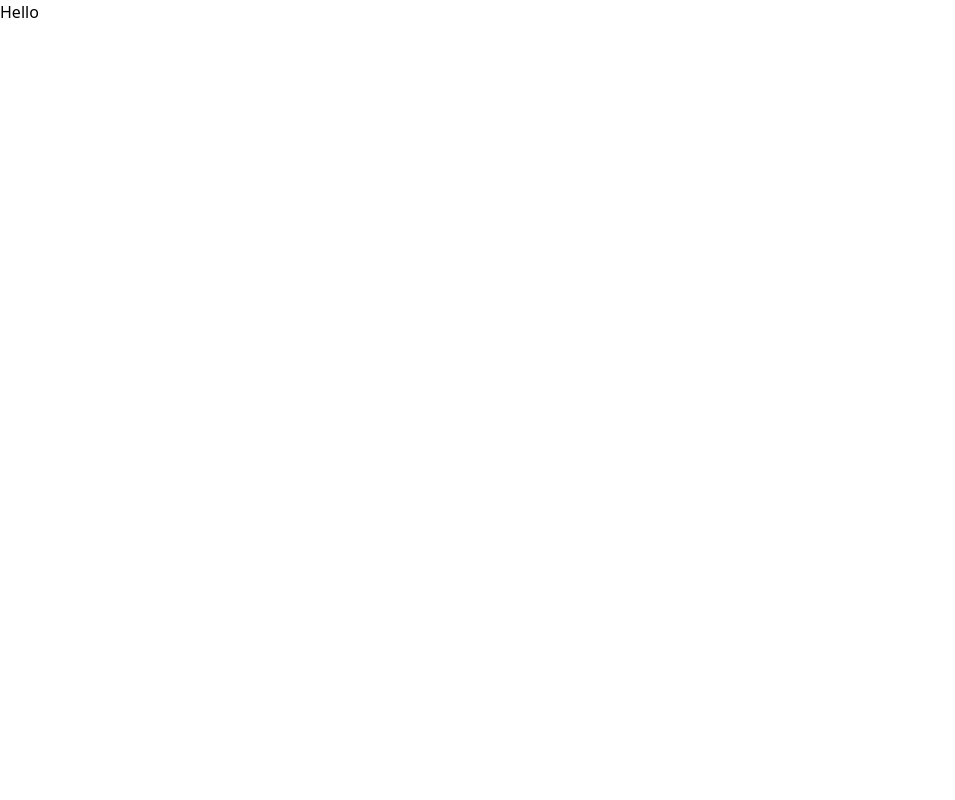
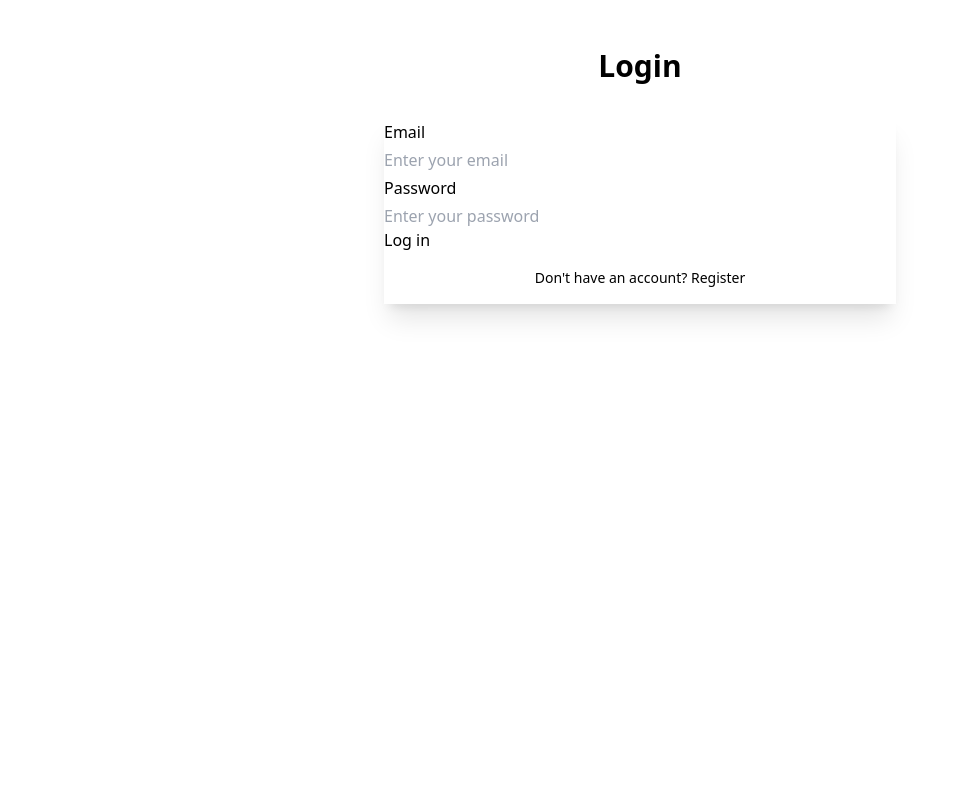
Before and after one commit to Keshav-writes-code/delivery_helper, a Django app: page /login/ in a window 1280 px wide. Before the commit the part shown is almost empty. Shown: the whole page, without its empty margins (0-955 px from the left). Run offline with Django 5.2, Linux system fonts and the light colour scheme; some libraries are stand-ins or nearby versions.

Commit message:
feat(login): add basic markup for login ui

```diff
--- a/delivery_helper_app/templates/registration/login.html
+++ b/delivery_helper_app/templates/registration/login.html
@@ -1,3 +1,65 @@
 {% extends 'base.html' %} {% block content %}
-Hello
+<div class="bg-base-100 py-6 sm:py-8 lg:py-12">
+  <div class="mx-auto max-w-screen-2xl px-4 md:px-8">
+    <h2 class="mb-4 text-center text-2xl font-bold text-base-content md:mb-8 lg:text-3xl">Login</h2>
+
+    <form class="mx-auto max-w-lg card bg-base-200 shadow-xl">
+      {% csrf_token %}
+      <div class="card-body gap-4">
+        <div class="form-control">
+          <label class="label leading-loose" for="email">
+            <span class="label-text">Email</span>
+          </label>
+          <input
+                  name="email"
+                  type="email"
+                  class="input input-bordered w-full focus:input-primary"
+                  placeholder="Enter your email"
+                  />
+        </div>
+
+        <div class="form-control">
+          <label class="label leading-loose" for="password">
+            <span class="label-text">Password</span>
+          </label>
+          <input
+                  name="password"
+                  type="password"
+                  class="input input-bordered w-full focus:input-primary"
+                  placeholder="Enter your password"
+                  />
+        </div>
+
+        <button class="btn btn-primary btn-block">Log in</button>
+
+      <!--   <div class="divider">Log in with social</div> -->
+      <!---->
+      <!--   <button class="btn btn-block bg-blue-600 hover:bg-blue-700 text-white border-blue-600 hover:border-blue-700"> -->
+      <!--     <svg class="h-5 w-5 shrink-0" width="24" height="24" viewBox="0 0 24 24" fill="none" xmlns="http://www.w3.org/2000/svg"> -->
+      <!--       <path d="M12 0C5.37273 0 0 5.37273 0 12C0 18.0164 4.43182 22.9838 10.2065 23.8516V15.1805H7.23764V12.0262H10.2065V9.92727C10.2065 6.45218 11.8996 4.92655 14.7878 4.92655C16.1711 4.92655 16.9025 5.02909 17.2489 5.076V7.82945H15.2787C14.0525 7.82945 13.6244 8.99182 13.6244 10.302V12.0262H17.2178L16.7302 15.1805H13.6244V23.8773C19.4815 23.0825 24 18.0747 24 12C24 5.37273 18.6273 0 12 0Z" fill="currentColor" /> -->
+      <!--     </svg> -->
+      <!--     Continue with Facebook -->
+      <!--   </button> -->
+      <!---->
+      <!--   <button class="btn btn-outline btn-block"> -->
+      <!--     <svg class="h-5 w-5 shrink-0" width="24" height="24" viewBox="0 0 24 24" fill="none" xmlns="http://www.w3.org/2000/svg"> -->
+      <!--       <path d="M23.7449 12.27C23.7449 11.48 23.6749 10.73 23.5549 10H12.2549V14.51H18.7249C18.4349 15.99 17.5849 17.24 16.3249 18.09V21.09H20.1849C22.4449 19 23.7449 15.92 23.7449 12.27Z" fill="#4285F4" /> -->
+      <!--       <path d="M12.2549 24C15.4949 24 18.2049 22.92 20.1849 21.09L16.3249 18.09C15.2449 18.81 13.8749 19.25 12.2549 19.25C9.12492 19.25 6.47492 17.14 5.52492 14.29H1.54492V17.38C3.51492 21.3 7.56492 24 12.2549 24Z" fill="#34A853" /> -->
+      <!--       <path d="M5.52488 14.29C5.27488 13.57 5.14488 12.8 5.14488 12C5.14488 11.2 5.28488 10.43 5.52488 9.71V6.62H1.54488C0.724882 8.24 0.254883 10.06 0.254883 12C0.254883 13.94 0.724882 15.76 1.54488 17.38L5.52488 14.29Z" fill="#FBBC05" /> -->
+      <!--       <path d="M12.2549 4.75C14.0249 4.75 15.6049 5.36 16.8549 6.55L20.2749 3.13C18.2049 1.19 15.4949 0 12.2549 0C7.56492 0 3.51492 2.7 1.54492 6.62L5.52492 9.71C6.47492 6.86 9.12492 4.75 12.2549 4.75Z" fill="#EA4335" /> -->
+      <!--     </svg> -->
+      <!--     Continue with Google -->
+      <!--   </button> -->
+      <!-- </div> -->
+      <!---->
+      <div class="card-actions justify-center bg-base-300 p-4 rounded-b-2xl">
+        <p class="text-center text-sm text-base-content/70">
+        Don't have an account?
+        <a href="/signup" class="link link-primary">Register</a>
+        </p>
+      </div>
+    </form>
+  </div>
+</div>
+
 {% endblock %}
```
